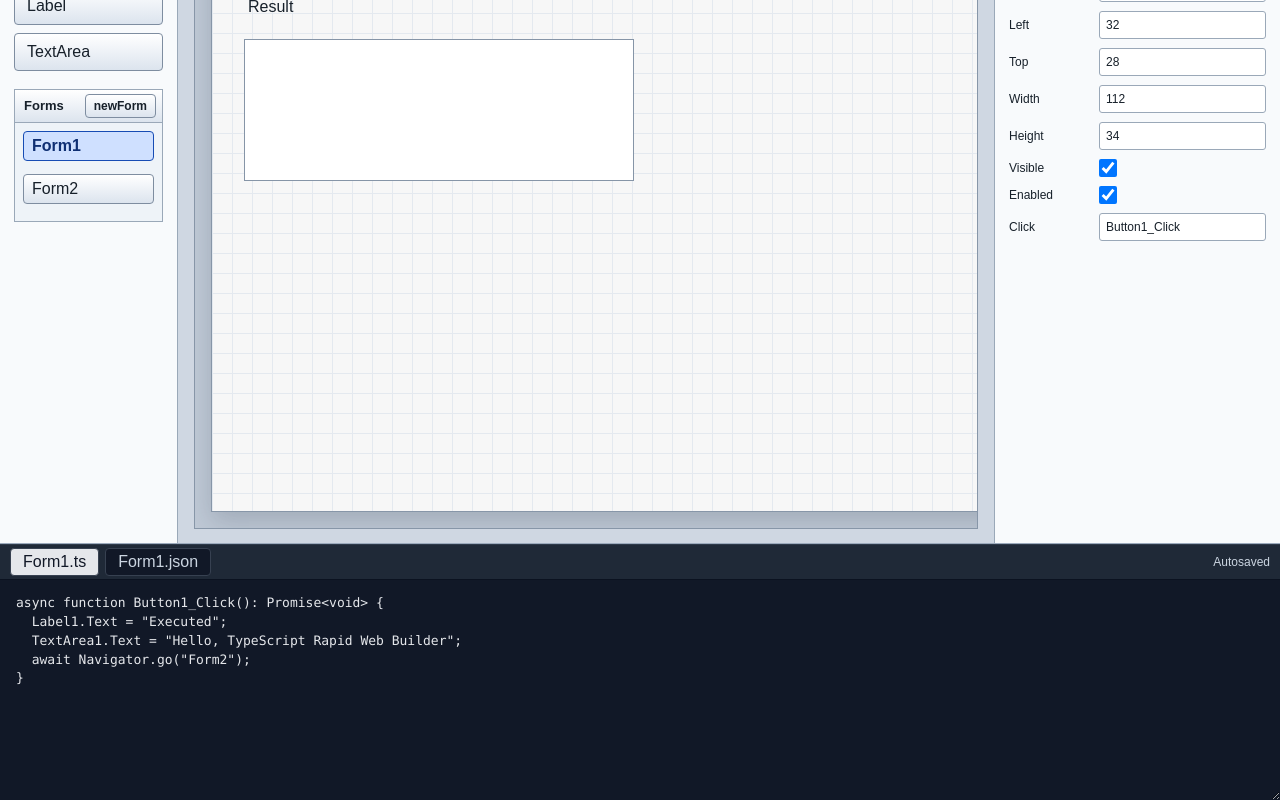
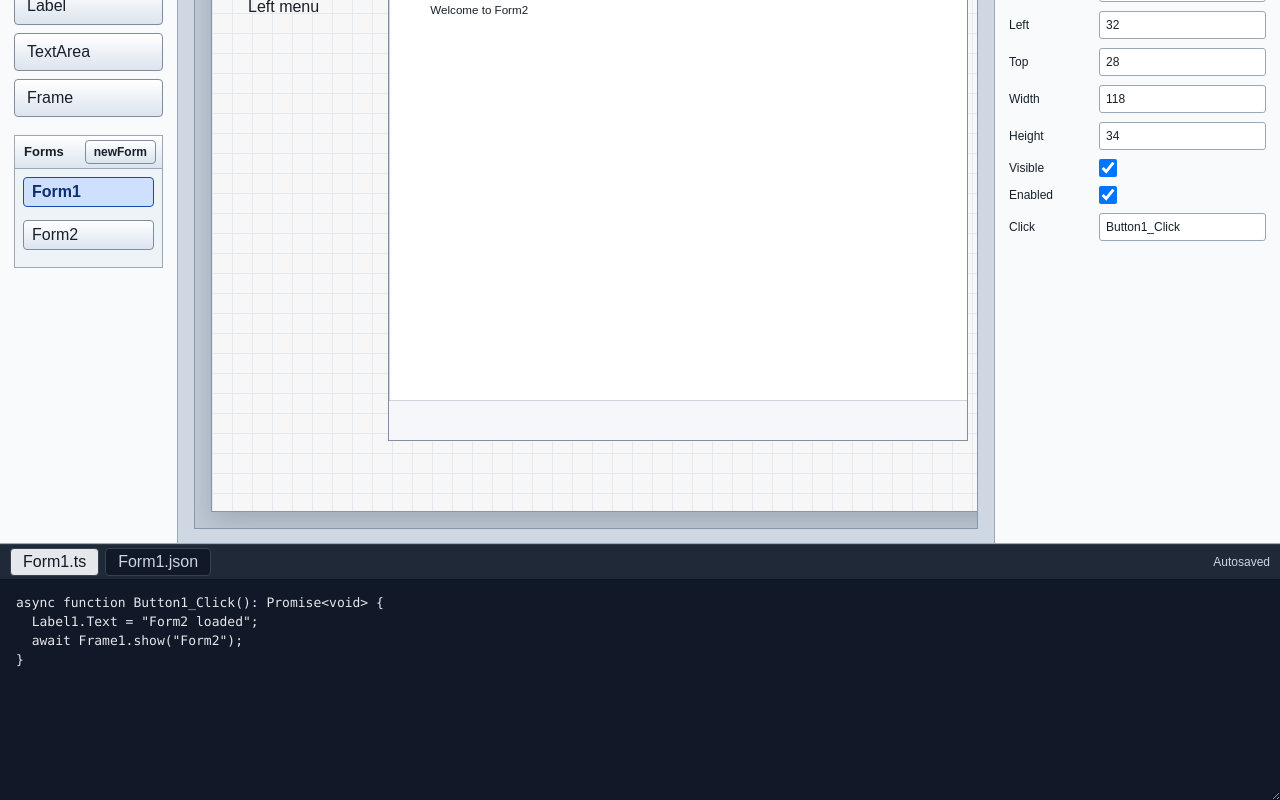
Before and after one commit to temochiz-lab/TypeScript-Rapid-Web-Builder, a Next.js app: page / in a window 1280 px wide. Both pictures are taken after a click on the button "Sample". Shown: the part 226-1026 px from the top of the page. Built offline with nearby package versions, Linux system fonts and the light colour scheme.

Commit message:
Add frame layout component

```diff
--- a/app/globals.css
+++ b/app/globals.css
@@ -336,6 +336,90 @@ h2 {
   background: white;
 }
 
+.frame-control {
+  display: grid;
+  grid-template-rows: 24px 1fr;
+  width: 100%;
+  height: 100%;
+  overflow: hidden;
+  border: 1px solid #7f8ea1;
+  background: #d7dee8;
+}
+
+.frame-title {
+  overflow: hidden;
+  border-bottom: 1px solid #7f8ea1;
+  padding: 4px 8px;
+  background: linear-gradient(#ffffff, #dce4ee);
+  color: #17202a;
+  font-size: 12px;
+  font-weight: 700;
+  line-height: 1.2;
+  white-space: nowrap;
+  text-overflow: ellipsis;
+}
+
+.frame-content {
+  position: relative;
+  min-width: 0;
+  min-height: 0;
+  overflow: hidden;
+  background: #f5f7fa;
+  pointer-events: none;
+}
+
+.frame-empty {
+  display: grid;
+  width: 100%;
+  height: 100%;
+  place-items: center;
+  border: 1px dashed #94a3b8;
+  color: #506070;
+  font-size: 12px;
+  text-align: center;
+}
+
+.embedded-form-shell {
+  position: relative;
+}
+
+.embedded-form-surface {
+  position: relative;
+  overflow: hidden;
+  border: 1px solid #b8c3d1;
+  background: #ffffff;
+  transform-origin: left top;
+}
+
+.embedded-control {
+  position: absolute;
+  min-width: 24px;
+  min-height: 20px;
+}
+
+.embedded-control button,
+.embedded-control textarea {
+  width: 100%;
+  height: 100%;
+}
+
+.embedded-control span {
+  display: block;
+  width: 100%;
+  height: 100%;
+  overflow: hidden;
+  padding: 2px 4px;
+  line-height: 1.3;
+  white-space: pre-wrap;
+}
+
+.embedded-control textarea {
+  resize: none;
+  border: 1px solid #8695a7;
+  padding: 5px;
+  background: white;
+}
+
 .resize-handle {
   position: absolute;
   right: -6px;
--- a/app/page.tsx
+++ b/app/page.tsx
@@ -2,7 +2,7 @@
 
 import { useCallback, useEffect, useMemo, useRef, useState } from "react";
 
-type ControlType = "Button" | "Label" | "TextArea";
+type ControlType = "Button" | "Label" | "TextArea" | "Frame";
 type ToolType = "Select" | ControlType;
 
 type ComponentDef = {
@@ -17,6 +17,7 @@ type ComponentDef = {
   enabled?: boolean;
   visible?: boolean;
   readOnly?: boolean;
+  frameForm?: string;
   events: Record<string, string>;
 };
 
@@ -74,11 +75,21 @@ const defaults: Record<ControlType, Omit<ComponentDef, "id" | "name" | "events">
     visible: true,
     readOnly: false,
   },
+  Frame: {
+    type: "Frame",
+    text: "",
+    left: 180,
+    top: 28,
+    width: 560,
+    height: 420,
+    visible: true,
+  },
 };
 
 const initialCode = `// Double-click a Button on the form to create its Click handler.
-// Runtime controls expose Text, Enabled, Visible, and ReadOnly where supported.
+// Runtime controls expose Text, Enabled, Visible, ReadOnly, and Frame.show().
 // Navigate with: await Navigator.go("Form2");
+// Show a form inside a Frame with: await Frame1.show("Form2");
 `;
 
 function createForm(name: string, components: ComponentDef[] = []): FormDef {
@@ -195,7 +206,7 @@ async function writeProjectDraft(project: ProjectDef): Promise<void> {
   });
 }
 
-const tools: ControlType[] = ["Button", "Label", "TextArea"];
+const tools: ControlType[] = ["Button", "Label", "TextArea", "Frame"];
 
 function nextName(type: ControlType, components: ComponentDef[]) {
   const used = new Set(components.filter((item) => item.type === type).map((item) => item.name));
@@ -219,7 +230,7 @@ function createControl(type: ControlType, components: ComponentDef[], left: numb
     ...base,
     id: crypto.randomUUID(),
     name,
-    text: type === "TextArea" ? "" : name,
+    text: type === "TextArea" || type === "Frame" ? "" : name,
     left: clamp(Math.round(left), 0, formWidth - base.width),
     top: clamp(Math.round(top), 0, formHeight - base.height),
     events: type === "Button" ? { click: "" } : {},
@@ -244,6 +255,7 @@ function serializeForm(form: FormDef) {
           enabled: item.enabled,
           visible: item.visible,
           readOnly: item.readOnly,
+          frameForm: item.frameForm,
         },
         events: item.events,
       })),
@@ -506,6 +518,21 @@ export default function Home() {
           set ReadOnly(value: boolean) {
             item.readOnly = Boolean(value);
           },
+          get Form() {
+            return item.frameForm ?? "";
+          },
+          set Form(value: string) {
+            const target = String(value);
+            if (item.type !== "Frame") throw new Error(`${name} is not a Frame`);
+            if (!project.forms.some((form) => form.name === target)) throw new Error(`Form not found: ${target}`);
+            item.frameForm = target;
+          },
+          show: async (formName: string) => {
+            const target = String(formName);
+            if (item.type !== "Frame") throw new Error(`${name} is not a Frame`);
+            if (!project.forms.some((form) => form.name === target)) throw new Error(`Form not found: ${target}`);
+            item.frameForm = target;
+          },
         },
       ]),
     );
@@ -615,10 +642,10 @@ export default function Home() {
       ...defaults.Button,
       id: crypto.randomUUID(),
       name: "Button1",
-      text: "Run",
+      text: "Show Form2",
       left: 32,
       top: 28,
-      width: 112,
+      width: 118,
       height: 34,
       events: { click: "Button1_Click" },
     };
@@ -626,21 +653,22 @@ export default function Home() {
       ...defaults.Label,
       id: crypto.randomUUID(),
       name: "Label1",
-      text: "Result",
+      text: "Left menu",
       left: 32,
       top: 82,
       width: 220,
       height: 26,
       events: {},
     };
-    const textArea: ComponentDef = {
-      ...defaults.TextArea,
+    const frame: ComponentDef = {
+      ...defaults.Frame,
       id: crypto.randomUUID(),
-      name: "TextArea1",
-      left: 32,
-      top: 126,
-      width: 390,
-      height: 142,
+      name: "Frame1",
+      left: 176,
+      top: 28,
+      width: 580,
+      height: 500,
+      frameForm: "Form2",
       events: {},
     };
     const form2Label: ComponentDef = {
@@ -655,21 +683,20 @@ export default function Home() {
       events: {},
     };
     const code = `async function Button1_Click(): Promise<void> {
-  Label1.Text = "Executed";
-  TextArea1.Text = "Hello, TypeScript Rapid Web Builder";
-  await Navigator.go("Form2");
+  Label1.Text = "Form2 loaded";
+  await Frame1.show("Form2");
 }
 `;
     setProject({
       name: "TypeScript Rapid Web Builder",
       activeFormName: "Form1",
       forms: [
-        createForm("Form1", [button, label, textArea]),
+        createForm("Form1", [button, label, frame]),
         createForm("Form2", [form2Label]),
       ],
       codeByForm: {
         Form1: code,
-        Form2: `// Form2.ts\n// Use await Navigator.go("Form1"); to return.\n`,
+        Form2: `// Form2.ts\n// This form is shown inside Frame1.\n`,
       },
     });
     setSelectedIds([button.id]);
@@ -722,6 +749,7 @@ export default function Home() {
           enabled: item.properties?.enabled,
           visible: item.properties?.visible,
           readOnly: item.properties?.readOnly,
+          frameForm: item.properties?.frameForm,
           events: item.events ?? {},
         })),
       }));
@@ -836,8 +864,9 @@ export default function Home() {
       ["Height", selected.height, "number"],
       ["Visible", selected.visible ?? true, "checkbox"],
     ];
-    if (selected.type !== "Label") rows.push(["Enabled", selected.enabled ?? true, "checkbox"]);
+    if (selected.type !== "Label" && selected.type !== "Frame") rows.push(["Enabled", selected.enabled ?? true, "checkbox"]);
     if (selected.type === "TextArea") rows.push(["ReadOnly", selected.readOnly ?? false, "checkbox"]);
+    if (selected.type === "Frame") rows.push(["Form", selected.frameForm ?? "", "text"]);
     if (selected.type === "Button") rows.push(["Click", selected.events.click, "text"]);
     return rows;
   }, [selected]);
@@ -861,6 +890,15 @@ export default function Home() {
       updateComponent(selected.id, { events: { ...selected.events, click: String(value) } });
       return;
     }
+    if (property === "Form") {
+      const frameForm = String(value);
+      if (frameForm && !project.forms.some((form) => form.name === frameForm)) {
+        setStatus(`Form not found: ${frameForm}`);
+        return;
+      }
+      updateComponent(selected.id, { frameForm });
+      return;
+    }
     const key = property.charAt(0).toLowerCase() + property.slice(1);
     if (["left", "top", "width", "height"].includes(key)) {
       const numeric = Number(value);
@@ -875,6 +913,41 @@ export default function Home() {
     updateComponent(selected.id, {
       [key]: value,
     } as Partial<ComponentDef>);
+  };
+
+  const renderFrameContent = (component: ComponentDef) => {
+    const target = project.forms.find((form) => form.name === component.frameForm);
+    if (!target) {
+      return <div className="frame-empty">{component.frameForm ? `Form not found: ${component.frameForm}` : "Set Form to show another screen"}</div>;
+    }
+
+    const contentHeight = Math.max(1, component.height - 24);
+    const scale = Math.min(component.width / target.width, contentHeight / target.height);
+    return (
+      <div className="embedded-form-shell" style={{ width: target.width * scale, height: target.height * scale }}>
+        <div className="embedded-form-surface" style={{ width: target.width, height: target.height, transform: `scale(${scale})` }}>
+          {target.components
+            .filter((item) => item.visible ?? true)
+            .map((item) => (
+              <div
+                className={`embedded-control embedded-${item.type.toLowerCase()}`}
+                key={item.id}
+                style={{
+                  left: item.left,
+                  top: item.top,
+                  width: item.width,
+                  height: item.height,
+                }}
+              >
+                {item.type === "Button" && <button disabled>{item.text}</button>}
+                {item.type === "Label" && <span>{item.text}</span>}
+                {item.type === "TextArea" && <textarea readOnly value={item.text} />}
+                {item.type === "Frame" && <div className="frame-empty">Frame</div>}
+              </div>
+            ))}
+        </div>
+      </div>
+    );
   };
 
   return (
@@ -1000,6 +1073,12 @@ export default function Home() {
                       )}
                       {component.type === "Label" && <span>{component.text}</span>}
                       {component.type === "TextArea" && <textarea readOnly={component.readOnly ?? false} disabled={!(component.enabled ?? true)} value={component.text} onChange={(event) => updateComponent(component.id, { text: event.target.value })} />}
+                      {component.type === "Frame" && (
+                        <div className="frame-control">
+                          <div className="frame-title">{component.name}{component.frameForm ? `: ${component.frameForm}` : ""}</div>
+                          <div className="frame-content">{renderFrameContent(component)}</div>
+                        </div>
+                      )}
                       {selectedIds.length === 1 && selectedIds[0] === component.id && !previewMode && (
                         <span
                           className="resize-handle"
```
Also changed, not shown: 2 other files (tests, documents, lock files or other folders).
